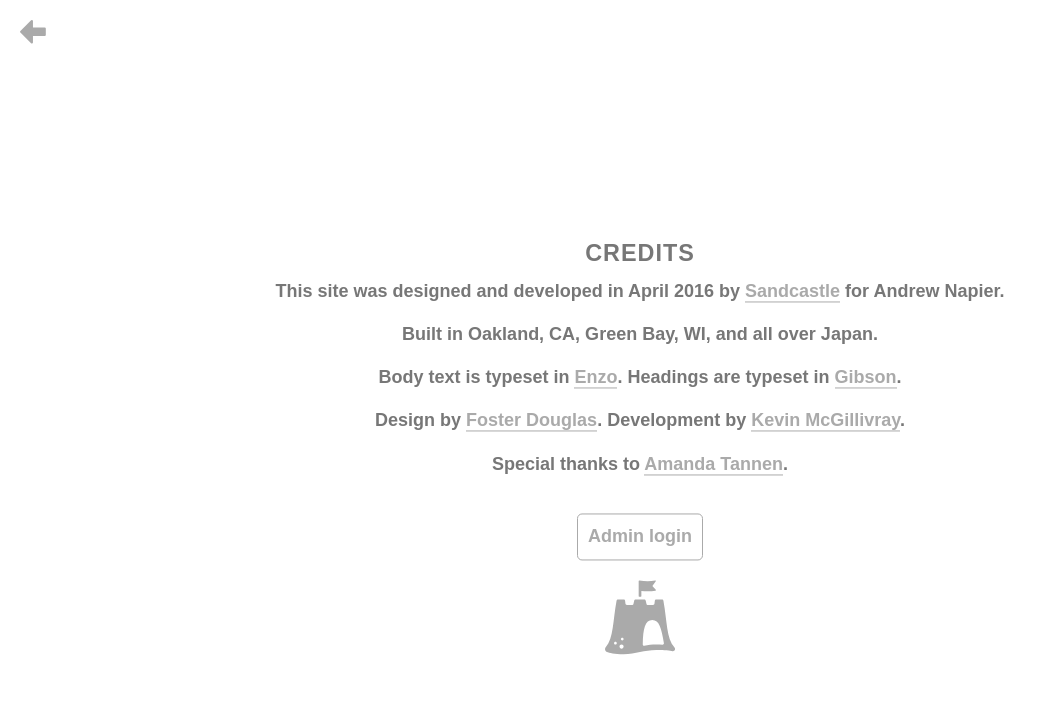
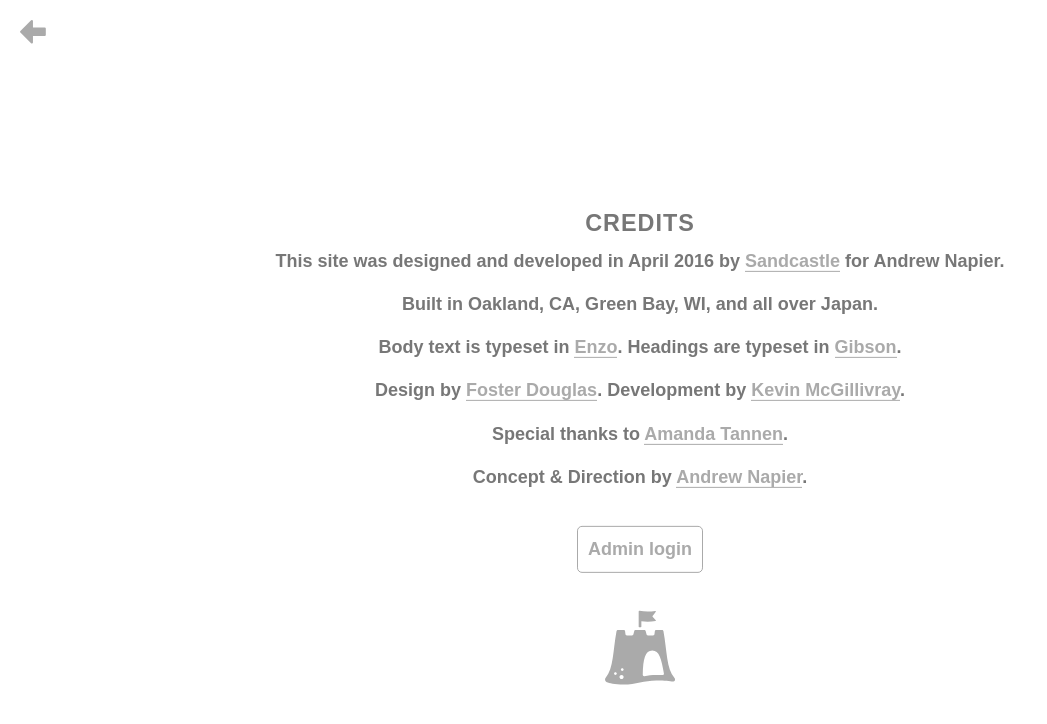
Before and after one commit to sandcastleco/andrew-napier, a Jekyll site: the page built from credits/index.md, in a window 1280 px wide. Shown: the top 724 px of the page, without its empty margins (0-1047 px from the left). Built offline with Jekyll 4.4.1, drawn with Linux system fonts in a browser that asks for light colours; nearby versions of some CDN libraries.

Commit message:
added Andrew Napier credit

```diff
--- a/credits/index.md
+++ b/credits/index.md
@@ -15,9 +15,11 @@ Design by <a href="http://twitter.com/_fosterdouglas" target="_blank">Foster Dou
 
 Special thanks to <a href="https://amandatannen.carbonmade.com" target="_blank">Amanda Tannen</a>.
 
+Concept & Direction by <a href="/films">Andrew Napier</a>.
+
 <a class="btn" href="/admin">Admin login</a>
 
-<svg xmlns:xlink="http://www.w3.org/1999/xlink" viewBox="0 0 200 220" style="max-width: 70px;">
+<svg xmlns:xlink="http://www.w3.org/1999/xlink" viewBox="0 0 200 220" style="max-width: 70px; margin-top:1em;">
   <a xlink:href="http://sandcastle.co" target="_blank">
     <path d="M198.6,197.6c-23.8-27.4-20.8-75.5-31.7-134.2c-0.3-1.9-2-3.2-3.9-3.2h-16.7c-2,0-3.6,1.5-3.9,3.4l-1.1,8.8
 c-0.2,2-1.9,3.4-3.9,3.4h-15c-1.8,0-3.4-1.2-3.8-3l-2.4-9.7c-0.4-1.7-2-3-3.8-3H87.4c-1.8,0-3.4,1.2-3.8,3l-2.4,9.7
```
Also changed, not shown: 1 other file.
